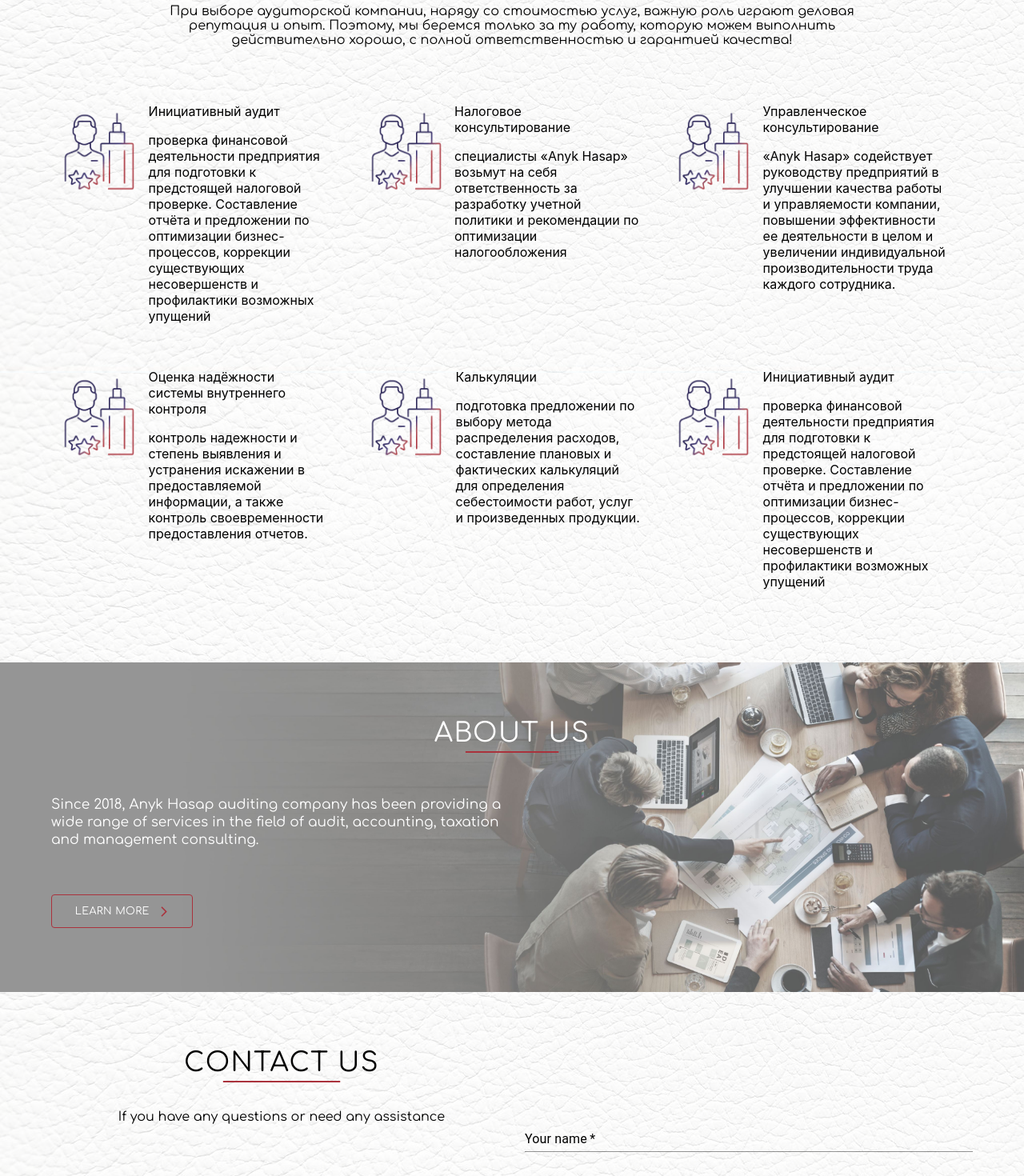
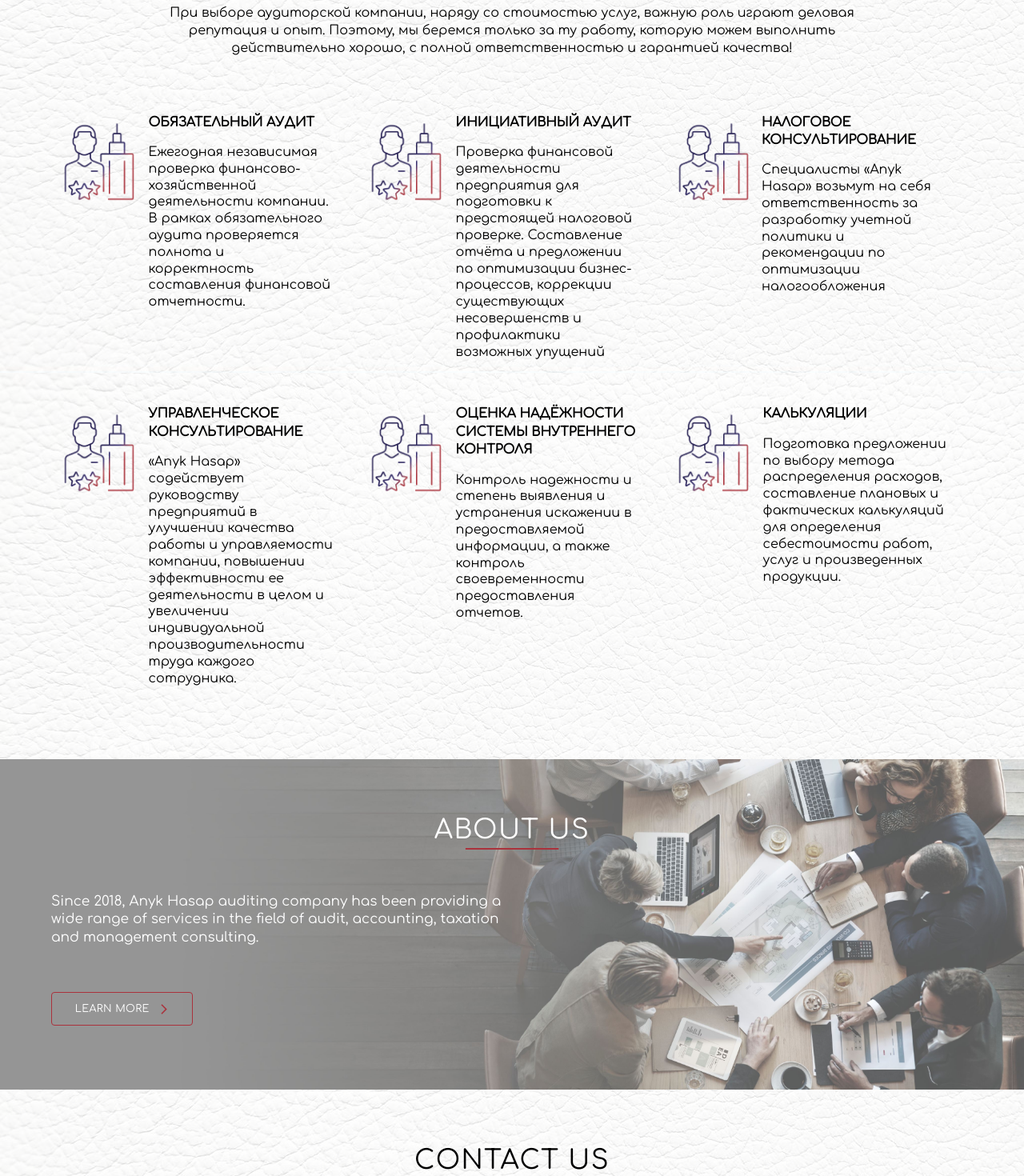
Before and after one commit to GeekSpace-Team/anyk-hasap-front, a React (Create React App) app: page / in a window 1280 px wide. Shown: the part 700-2170 px from the top of the page at 80% size. Built offline with nearby package versions, Linux system fonts and the light colour scheme.

Commit message:
firstCommit

```diff
--- a/src/App.js
+++ b/src/App.js
@@ -2,7 +2,7 @@ import React,{useEffect,Suspense} from 'react';
 import {
   BrowserRouter,
   Routes,
-  Route,Navigate
+  Route,Navigate, HashRouter
 } from "react-router-dom";
 import './App.css';
 import Navbar from './components/Navbnar/Navbar';
@@ -25,7 +25,7 @@ function App() {
   return (
 
     <Suspense fallback={<h3>Loading...</h3>}>
-    <BrowserRouter history={history}>
+    <HashRouter history={history}>
         <Navbar/>
       <Routes>
       <Route path="/" element={<HomePage/>} />
@@ -33,7 +33,7 @@ function App() {
       <Route path="/aboutUs" element={<AboutUs/>} />
       <Route path="/contacts" element={<Contacts/>} />
       </Routes>
-    </BrowserRouter>
+    </HashRouter>
   </Suspense>
   );
 }
--- a/src/components/Navbnar/Navbar.jsx
+++ b/src/components/Navbnar/Navbar.jsx
@@ -177,7 +177,7 @@ const location = useLocation()
 
               <Grid item={true} xs={3} display='flex' alignItems={'center'}>
                 <NavLink to="/">
-                  <img src='./img/loggo.png' style={{ height: '40px',width:'auto', display:'flex', alignItems:'center' }} />
+                  <img src='./img/loggo.png' style={{ height: '45px',width:'auto', display:'flex', alignItems:'center' }} />
                 </NavLink>
               </Grid>
               <Grid item={true} xs={7}>
--- a/src/components/Navbnar/pages/homePage/HomePage.jsx
+++ b/src/components/Navbnar/pages/homePage/HomePage.jsx
@@ -68,18 +68,28 @@ const HomePage = () => {
           </div>
           <div className='aboutServ'>
             {/* <p>{t('homeUnderTitle')}</p> */}
-            <p>При выборе аудиторской компании, наряду со стоимостью услуг, важную роль играют деловая репутация и опыт. Поэтому, мы беремся только за ту работу, которую можем выполнить действительно хорошо, с полной ответственностью и гарантией качества!</p>
+            <p  style={{lineHeight:'1.4'}}>При выборе аудиторской компании, наряду со стоимостью услуг, важную роль играют деловая репутация и опыт. Поэтому, мы беремся только за ту работу, которую можем выполнить действительно хорошо, с полной ответственностью и гарантией качества!</p>
           </div>
         </div>
       </Container>
       <Container maxWidth="lg">
        <Grid container>
+       <Grid item lg={4} md={4} xs={12} sm={6} mb={7}  >
+           <Stack direction='row' gap={0.2}>
+             <img src="img/thirdImg.png" style={{height:'120px', width:'120px'}} alt="" />
+             <Stack direction='column' gap={2} width='60%'>
+               <label style={{fontFamily:'regularFont', fontWeight:"bold", textTransform:"uppercase", lineHeight:"1.4"}}>Обязательный аудит </label>
+               <p style={{fontFamily:"regularFont", lineHeight:"1.3"}}>Ежегодная независимая проверка финансово-хозяйственной деятельности компании. В рамках обязательного аудита проверяется полнота и корректность составления финансовой отчетности.</p>
+             </Stack>
+           </Stack>
+         </Grid>
+
          <Grid item lg={4} md={4} xs={12} sm={6} mb={7}  >
            <Stack direction='row' gap={0.2}>
              <img src="img/thirdImg.png" style={{height:'120px', width:'120px'}} alt="" />
              <Stack direction='column' gap={2} width='60%'>
-               <label>Инициативный аудит</label>
-               <p>проверка финансовой деятельности предприятия для подготовки к предстоящей налоговой проверке. Составление отчёта и предложении по оптимизации бизнес-процессов, коррекции существующих несовершенств и профилактики возможных упущений</p>
+               <label style={{fontFamily:'regularFont', fontWeight:"bold", textTransform:"uppercase", lineHeight:"1.4"}}>Инициативный аудит</label>
+               <p style={{fontFamily:"regularFont", lineHeight:"1.3"}}>Проверка финансовой деятельности предприятия для подготовки к предстоящей налоговой проверке. Составление отчёта и предложении по оптимизации бизнес-процессов, коррекции существующих несовершенств и профилактики возможных упущений</p>
              </Stack>
            </Stack>
          </Grid>
@@ -88,8 +98,8 @@ const HomePage = () => {
            <Stack direction='row' gap={0/2}>
              <img src="img/thirdImg.png" style={{height:'120px', width:'120px'}} alt="" />
              <Stack direction='column' gap={2} width='60%'>
-               <label>Налоговое консультирование </label>
-               <p>специалисты «Anyk Hasap» возьмут на себя ответственность за разработку учетной политики и рекомендации по оптимизации налогообложения</p>
+               <label style={{fontFamily:'regularFont', fontWeight:"bold", textTransform:"uppercase", lineHeight:"1.4"}}>Налоговое консультирование </label>
+               <p style={{fontFamily:"regularFont", lineHeight:"1.3"}}>Специалисты «Anyk Hasap» возьмут на себя ответственность за разработку учетной политики и рекомендации по оптимизации налогообложения</p>
              </Stack>
            </Stack>
          </Grid>
@@ -98,8 +108,8 @@ const HomePage = () => {
            <Stack direction='row' gap={0.2}>
              <img src="img/thirdImg.png" style={{height:'120px', width:'120px'}} alt="" />
              <Stack direction='column' gap={2} width='60%'>
-               <label>Управленческое консультирование </label>
-               <p>«Anyk Hasap» содействует руководству предприятий в улучшении качества работы и управляемости компании, повышении эффективности ее деятельности в целом и увеличении индивидуальной производительности труда каждого сотрудника.</p>
+               <label style={{fontFamily:'regularFont', fontWeight:"bold", textTransform:"uppercase", lineHeight:"1.4"}}>Управленческое консультирование </label>
+               <p style={{fontFamily:"regularFont", lineHeight:"1.3"}}>«Anyk Hasap» содействует руководству предприятий в улучшении качества работы и управляемости компании, повышении эффективности ее деятельности в целом и увеличении индивидуальной производительности труда каждого сотрудника.</p>
              </Stack>
            </Stack>
          </Grid>
@@ -108,8 +118,8 @@ const HomePage = () => {
            <Stack direction='row' gap={0.2}>
              <img src="img/thirdImg.png" style={{height:'120px', width:'120px'}} alt="" />
              <Stack direction='column' gap={2} width='60%'>
-               <label>Оценка надёжности системы внутреннего контроля </label>
-               <p>контроль надежности и степень выявления и устранения искажении в предоставляемой информации, а также контроль своевременности предоставления отчетов.</p>
+               <label style={{fontFamily:'regularFont', fontWeight:"bold", textTransform:"uppercase", lineHeight:"1.4"}}>Оценка надёжности системы внутреннего контроля </label>
+               <p style={{fontFamily:"regularFont", lineHeight:"1.3"}}>Контроль надежности и степень выявления и устранения искажении в предоставляемой информации, а также контроль своевременности предоставления отчетов.</p>
              </Stack>
            </Stack>
          </Grid>
@@ -118,18 +128,8 @@ const HomePage = () => {
            <Stack direction='row' gap={0.2}>
              <img src="img/thirdImg.png" style={{height:'120px', width:'120px'}} alt="" />
              <Stack direction='column' gap={2} width='60%'>
-               <label>Калькуляции </label>
-               <p>подготовка предложении по выбору метода распределения расходов, составление плановых и фактических калькуляций для определения себестоимости работ, услуг и произведенных продукции. </p>
-             </Stack>
-           </Stack>
-         </Grid>
-
-         <Grid item lg={4} md={4} xs={12} sm={6} mb={7} >
-           <Stack direction='row' gap={0.2}>
-             <img src="img/thirdImg.png" style={{height:'120px', width:'120px'}} alt="" />
-             <Stack direction='column' gap={2} width='60%'>
-               <label>Инициативный аудит</label>
-               <p>проверка финансовой деятельности предприятия для подготовки к предстоящей налоговой проверке. Составление отчёта и предложении по оптимизации бизнес-процессов, коррекции существующих несовершенств и профилактики возможных упущений</p>
+               <label style={{fontFamily:'regularFont', fontWeight:"bold", textTransform:"uppercase", lineHeight:"1.4"}}>Калькуляции </label>
+               <p style={{fontFamily:"regularFont", lineHeight:"1.3"}}>Подготовка предложении по выбору метода распределения расходов, составление плановых и фактических калькуляций для определения себестоимости работ, услуг и произведенных продукции. </p>
              </Stack>
            </Stack>
          </Grid>
--- a/src/components/Navbnar/pages/homePage/contactUs/ContactUs.jsx
+++ b/src/components/Navbnar/pages/homePage/contactUs/ContactUs.jsx
@@ -50,18 +50,18 @@ const ContactUs = () => {
     return (
         <div>
             <Container maxWidth="lg">
-
-
+            <ContactUsss>
+                <span>{t('contactUs')}</span>
+            </ContactUsss>
+            <div className='aboutServ'>
+                <p style={{textAlign:"left"}}>{t('underContactUs')}</p>
+            </div>
                 <Grid container>
                     <Grid item={true} lg={6} md={6} xs={12} sm={12}>
                         <div className='ourServ'>
-                            <ContactUsss>
-                                <span>{t('contactUs')}</span>
-                            </ContactUsss>
+
                         </div>
-                        <div className='aboutServ'>
-                            <p style={{textAlign:"left"}}>{t('underContactUs')}</p>
-                        </div>
+
                         <Stack direction={'row'} marginTop={3}>
                             <Grid item={true} lg={6} md={6} xs={12} sm={12}>
                                 <Stack direction='column' spacing={2}>
@@ -96,23 +96,23 @@ const ContactUs = () => {
                     </Grid>
                     <Grid item={true} lg={6} md={6} xs={12} sm={12} pl={2} mt={9}>
                         <form ref={form} onSubmit={sendEmail}>
-                            <Grid item={true} lg={12} md={12} xs={12} sm={12} mt={5}>
+                            <Grid item={true} lg={12} md={12} xs={12} sm={12} mt={-7}>
                                 <Stack spacing={1.5} className='inputText'>
                                     <TextField id="standard-basic" name="user_name" value={username} onChange={e => setUsername(e.target.value)} variant="standard" label={t('name')} InputLabelProps={{ className: 'textFielddd__label' }} required/>
                                 </Stack>
                             </Grid>
-                            <Grid item={true} lg={12} md={12} xs={12} sm={12} mt={10} mt={10}>
+                            <Grid item={true} lg={12} md={12} xs={12} sm={12} mt={10} mt={0}>
                                 <Stack spacing={1.5} marginTop={5}>
                                     <TextField id="standard-basic" type='email' name="user_email" value={mail} onChange={e => setMail(e.target.value)} label="E-mail" InputLabelProps={{ className: 'textFielddd__label' }} variant="standard" required/>
                                 </Stack>
                             </Grid>
                             <Grid item={true} lg={12} md={12} xs={12} sm={12}>
-                                <Stack spacing={1.5} marginTop={5}>
+                                <Stack spacing={1.5} marginTop={3}>
                                     <TextField id="standard-multiline-static" name="message" value={message} onChange={e => setMessage(e.target.value)} InputLabelProps={{ className: 'textFielddd__label' }} multiline rows={6} label={t('yourMess')} variant="standard" required/>
                                 </Stack>
                             </Grid>
                             <Grid item={true} lg={12} md={12} xs={12} sm={12}>
-                                <Stack direction={'row'} mt={15} className='sendMessage'>
+                                <Stack direction={'row'} mt={7} className='sendMessage'>
                                     <Button onClick={sendEmail} type='submit' variant="outlined" endIcon={<ArrowForwardIosIcon style={{ height: '11px', color: '#AA323C' }} />}>
                                        {t('send')}
                                     </Button>
@@ -136,7 +136,7 @@ const ContactUsss = styled.div`
 display: flex;
 align-items: center;
 justify-content:center;
-margin-top: 30px;
+margin-top: 70px;
 
 span {
     font-size: 33px;
--- a/src/components/Navbnar/pages/ourServices/OurServices.jsx
+++ b/src/components/Navbnar/pages/ourServices/OurServices.jsx
@@ -64,8 +64,17 @@ const OurServices = () => {
            <Stack direction='row' gap={0.2}>
              <img src="img/thirdImg.png" style={{height:'120px', width:'120px'}} alt="" />
              <Stack direction='column' gap={2} width='60%'>
-               <label>Инициативный аудит</label>
-               <p>проверка финансовой деятельности предприятия для подготовки к предстоящей налоговой проверке. Составление отчёта и предложении по оптимизации бизнес-процессов, коррекции существующих несовершенств и профилактики возможных упущений</p>
+               <label style={{fontFamily:'regularFont', fontWeight:"bold", textTransform:"uppercase", lineHeight:"1.4"}}>Обязательный аудит </label>
+               <p style={{fontFamily:"regularFont", lineHeight:"1.3"}}>ежегодная независимая проверка финансово-хозяйственной деятельности компании. В рамках обязательного аудита проверяется полнота и корректность составления финансовой отчетности.</p>
+             </Stack>
+           </Stack>
+         </Grid>
+         <Grid item lg={12} md={12} xs={12} sm={12} mb={7}  >
+           <Stack direction='row' gap={0.2}>
+             <img src="img/thirdImg.png" style={{height:'120px', width:'120px'}} alt="" />
+             <Stack direction='column' gap={2} width='60%'>
+               <label style={{fontFamily:'regularFont', fontWeight:"bold", textTransform:"uppercase", lineHeight:"1.4"}}>Инициативный аудит</label>
+               <p style={{fontFamily:"regularFont", lineHeight:"1.3"}}>проверка финансовой деятельности предприятия для подготовки к предстоящей налоговой проверке. Составление отчёта и предложении по оптимизации бизнес-процессов, коррекции существующих несовершенств и профилактики возможных упущений</p>
              </Stack>
            </Stack>
          </Grid>
@@ -74,8 +83,8 @@ const OurServices = () => {
                   <Stack direction='row' gap={0/2}>
                     <img src="img/thirdImg.png" style={{height:'120px', width:'120px'}} alt="" />
                     <Stack direction='column' gap={2} width='60%'>
-                      <label>Налоговое консультирование </label>
-                      <p>специалисты «Anyk Hasap» возьмут на себя ответственность за разработку учетной политики и рекомендации по оптимизации налогообложения</p>
+                      <label style={{fontFamily:'regularFont', fontWeight:"bold", textTransform:"uppercase", lineHeight:"1.4"}}>Налоговое консультирование </label>
+                      <p style={{fontFamily:"regularFont", lineHeight:"1.3"}}>специалисты «Anyk Hasap» возьмут на себя ответственность за разработку учетной политики и рекомендации по оптимизации налогообложения</p>
                     </Stack>
                   </Stack>
                 </Grid>
@@ -85,8 +94,8 @@ const OurServices = () => {
            <Stack direction='row' gap={0.2}>
              <img src="img/thirdImg.png" style={{height:'120px', width:'120px'}} alt="" />
              <Stack direction='column' gap={2} width='60%'>
-               <label>Управленческое консультирование </label>
-               <p>«Anyk Hasap» содействует руководству предприятий в улучшении качества работы и управляемости компании, повышении эффективности ее деятельности в целом и увеличении индивидуальной производительности труда каждого сотрудника.</p>
+               <label style={{fontFamily:'regularFont', fontWeight:"bold", textTransform:"uppercase", lineHeight:"1.4"}}>Управленческое консультирование </label>
+               <p style={{fontFamily:"regularFont", lineHeight:"1.3"}}>«Anyk Hasap» содействует руководству предприятий в улучшении качества работы и управляемости компании, повышении эффективности ее деятельности в целом и увеличении индивидуальной производительности труда каждого сотрудника.</p>
              </Stack>
            </Stack>
          </Grid>
@@ -95,8 +104,8 @@ const OurServices = () => {
            <Stack direction='row' gap={0.2}>
              <img src="img/thirdImg.png" style={{height:'120px', width:'120px'}} alt="" />
              <Stack direction='column' gap={2} width='60%'>
-               <label>Оценка надёжности системы внутреннего контроля </label>
-               <p>контроль надежности и степень выявления и устранения искажении в предоставляемой информации, а также контроль своевременности предоставления отчетов.</p>
+               <label style={{fontFamily:'regularFont', fontWeight:"bold", textTransform:"uppercase", lineHeight:"1.4"}}>Оценка надёжности системы внутреннего контроля </label>
+               <p style={{fontFamily:"regularFont", lineHeight:"1.3"}}>контроль надежности и степень выявления и устранения искажении в предоставляемой информации, а также контроль своевременности предоставления отчетов.</p>
              </Stack>
            </Stack>
          </Grid>
@@ -105,21 +114,12 @@ const OurServices = () => {
            <Stack direction='row' gap={0.2}>
              <img src="img/thirdImg.png" style={{height:'120px', width:'120px'}} alt="" />
              <Stack direction='column' gap={2} width='60%'>
-               <label>Калькуляции </label>
-               <p>подготовка предложении по выбору метода распределения расходов, составление плановых и фактических калькуляций для определения себестоимости работ, услуг и произведенных продукции. </p>
+               <label style={{fontFamily:'regularFont', fontWeight:"bold", textTransform:"uppercase", lineHeight:"1.4"}}>Калькуляции </label>
+               <p style={{fontFamily:"regularFont", lineHeight:"1.3"}}p>подготовка предложении по выбору метода распределения расходов, составление плановых и фактических калькуляций для определения себестоимости работ, услуг и произведенных продукции. </p>
              </Stack>
            </Stack>
          </Grid>
 
-         <Grid item lg={12} md={12} xs={12} sm={12} mb={7} >
-           <Stack direction='row' gap={0.2}>
-             <img src="img/thirdImg.png" style={{height:'120px', width:'120px'}} alt="" />
-             <Stack direction='column' gap={2} width='60%'>
-               <label>Инициативный аудит</label>
-               <p>проверка финансовой деятельности предприятия для подготовки к предстоящей налоговой проверке. Составление отчёта и предложении по оптимизации бизнес-процессов, коррекции существующих несовершенств и профилактики возможных упущений</p>
-             </Stack>
-           </Stack>
-         </Grid>
 
 
             {/* <AccorDion /> */}
```
Also changed, not shown: src/components/Navbnar/pages/aboutUs/AboutUs.jsx (+17 -11 lines), 40 other files (tests, documents, lock files or other folders).
